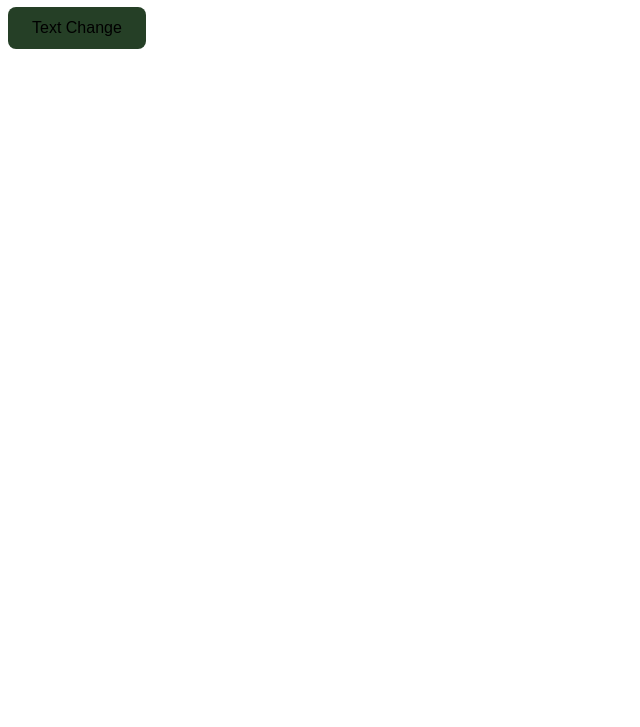
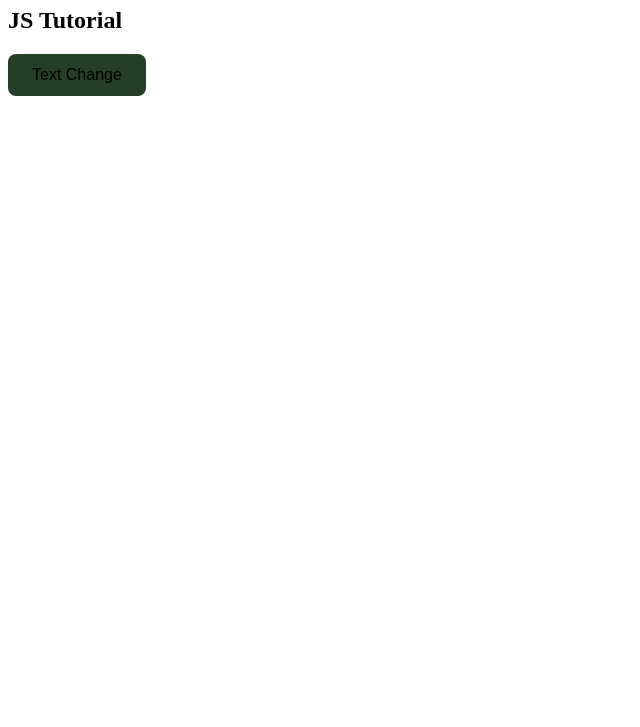
Before and after one commit to SofiqurRahman/gitTest, a plain HTML site: page index.html in a window 1280 px wide. Shown: the part 73-800 px from the top of the page, without its empty margins (0-640 px from the left). Drawn offline with Linux system fonts and the light colour scheme.

Commit message:
Update index.html

```diff
--- a/index.html
+++ b/index.html
@@ -8,6 +8,7 @@
 </head>
 <body>
   <h1 id="heading">Git Tutorial</h1>
+  <h2>JS Tutorial</h2>
   <button id="headingBtn">Text Change</button>
 
   <script src="./app.js"></script>
```
